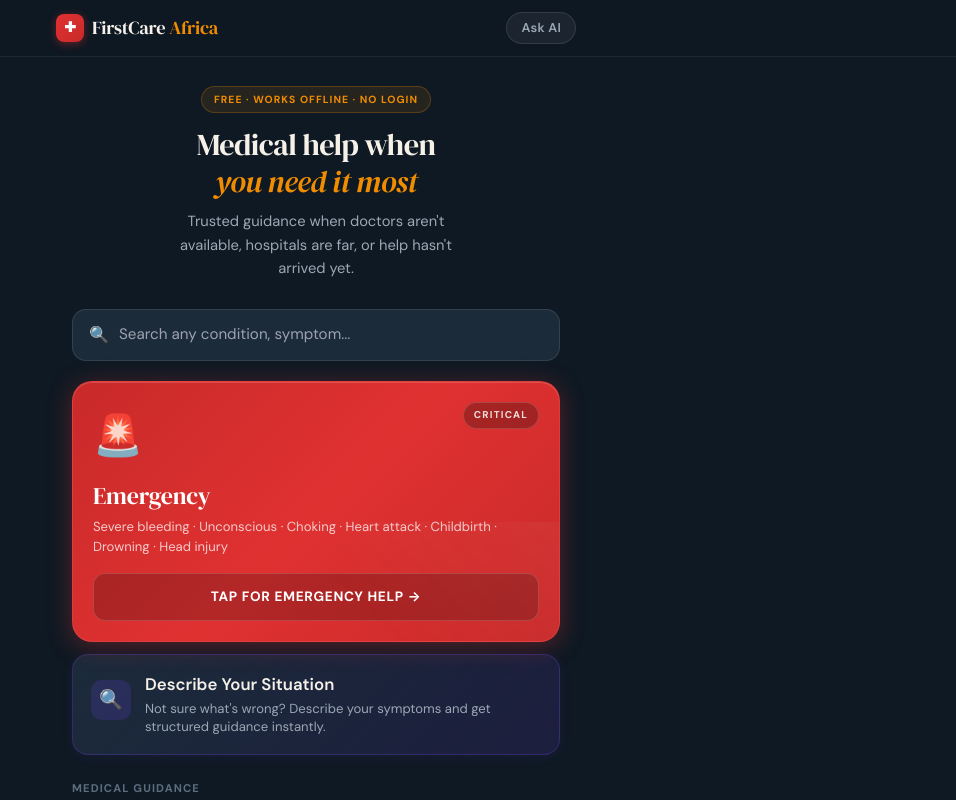
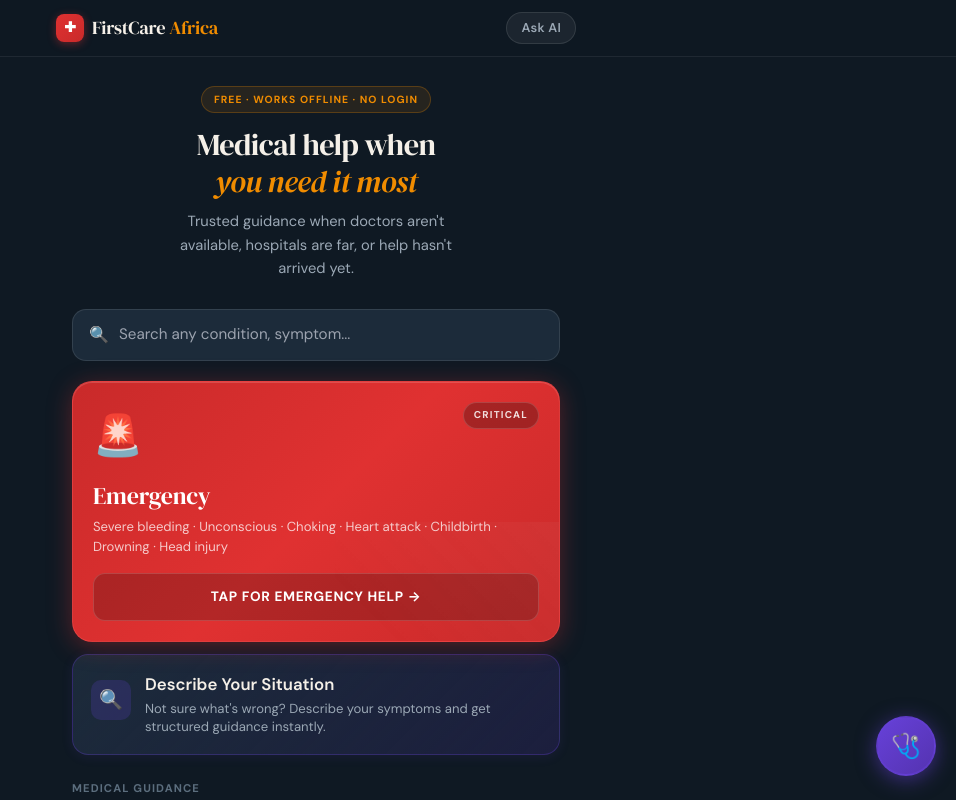
Before and after one commit to louisnkan/firstcareafrica, a Next.js app: page / in a window 1280 px wide. Shown: the top 800 px of the page, without its empty margins (324-1280 px from the left). Built offline with nearby package versions, Linux system fonts and the light colour scheme.

Commit message:
Update layout.js
add Dr FirstCare FAB to all pages via root layout

```diff
--- a/app/layout.js
+++ b/app/layout.js
@@ -1,4 +1,5 @@
 import './globals.css'
+import FABChat from '../components/FABChat'
 
 export const metadata = {
   title: 'FirstCare Africa — Medical Guidance When Doctors Aren\'t Available',
@@ -149,6 +150,9 @@ export default function RootLayout({ children }) {
             {children}
           </main>
 
+          {/* AI Doctor FAB — appears on every page */}
+          <FABChat />
+
           {/* Footer */}
           <footer style={{
             maxWidth: '520px',
```
